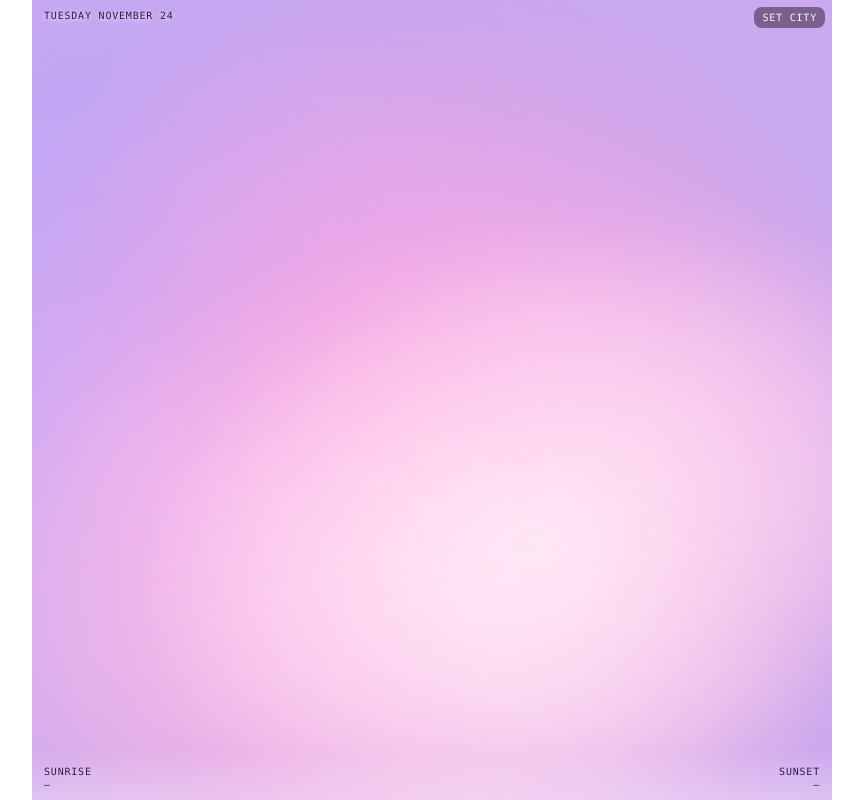
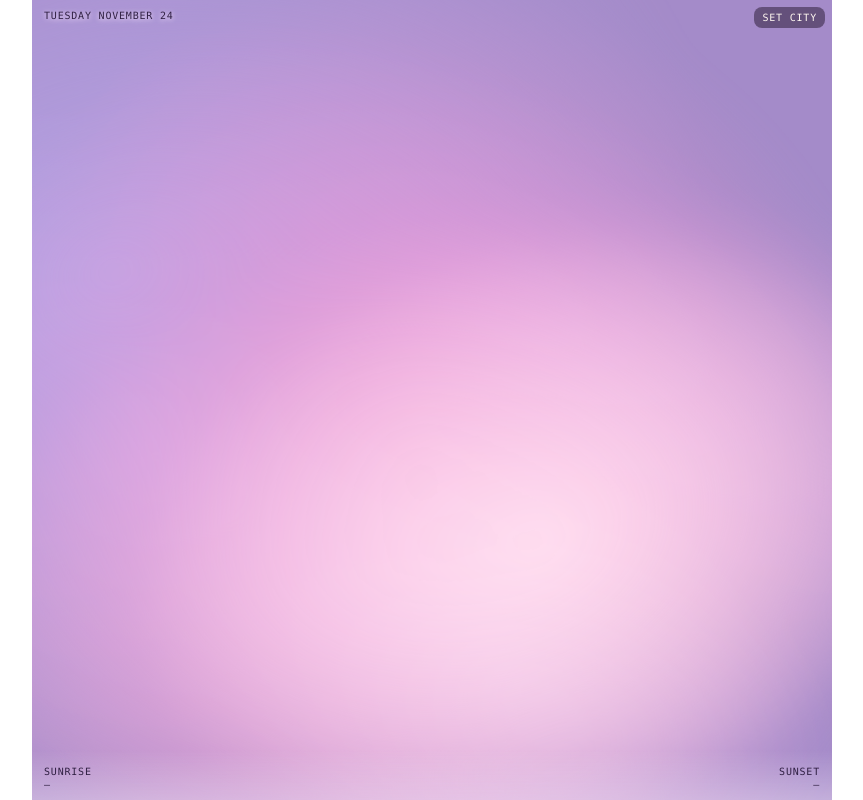
Before and after one commit to karinaxyz/daily-writing-mood-lamp, a plain HTML site: page index.html in a window 1280 px wide. Shown: the whole page, without its empty margins (208-1071 px from the left). Drawn offline with Linux system fonts and the light colour scheme.

Commit message:
Use device time before weather location is set

```diff
--- a/index.html
+++ b/index.html
@@ -152,7 +152,11 @@
     dateLabel.dateTime = new Intl.DateTimeFormat('sv-SE', {
       timeZone: timezone, year: 'numeric', month: '2-digit', day: '2-digit',
     }).format(today);
-    let phase = 'dusk';
+    const hour = today.getHours();
+    let phase = 'night';
+    if (hour >= 5 && hour < 8) phase = 'dawn';
+    if (hour >= 8 && hour < 17) phase = 'day';
+    if (hour >= 17 && hour < 20) phase = 'dusk';
     let cloudCover = 0;
     sunriseLabel.textContent = '—';
     sunsetLabel.textContent = '—';
```
